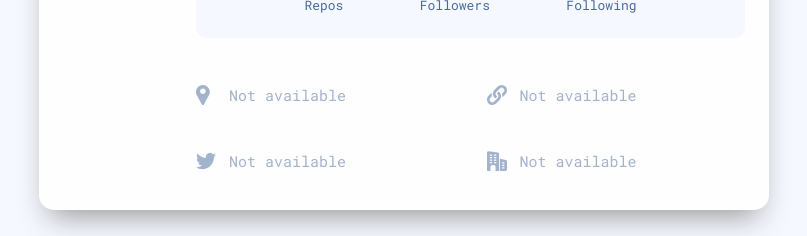
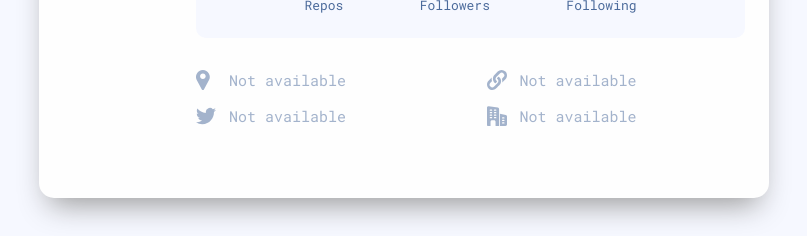
Before and after one commit to mark-tripney/github-user-search, a React (Create React App) app: page / in a window 1280 px wide. Shown: the part 368-604 px from the top of the page, without its empty margins (236-1043 px from the left). Built offline with nearby package versions, Linux system fonts and the light colour scheme.

Commit message:
Fix colours of footer imgs and text

```diff
--- a/src/components/Footer.js
+++ b/src/components/Footer.js
@@ -1,16 +1,17 @@
 import styled from 'styled-components';
-import MapPin from '../images/icon-location.svg';
-import Website from '../images/icon-website.svg';
-import Twitter from '../images/icon-twitter.svg';
-import Company from '../images/icon-company.svg';
+import { ReactComponent as MapPin } from '../images/icon-location.svg';
+import { ReactComponent as Website } from '../images/icon-website.svg';
+import { ReactComponent as Twitter } from '../images/icon-twitter.svg';
+import { ReactComponent as Company } from '../images/icon-company.svg';
 
 const FooterContainer = styled.footer`
   display: grid;
   grid-area: footer;
   grid-template-columns: 1fr;
   align-items: center;
-  /* gap: 1em 1em; */
-  @media (min-width: 600px) {
+  gap: 1em 1em;
+  margin-bottom: 3rem;
+  @media (min-width: 768px) {
     grid-template-columns: repeat(2, 1fr);
   }
   @media (min-width: 900px) {
@@ -18,22 +19,24 @@ const FooterContainer = styled.footer`
   }
 `;
 
-const FooterInfoContainer = styled.div.attrs(() => ({
-  className: 'grid-item',
-}))`
+const FooterInfoContainer = styled.div`
   display: flex;
   align-items: center;
   column-gap: 0.8125em;
-`;
-
-const FooterImg = styled.img`
-  opacity: ${(props) => (!props.opaque ? '0.5' : '1')};
+  row-gap: 1em;
+  svg path {
+    fill: ${({ theme }) => theme.footerImgColor};
+  }
+  svg {
+    opacity: ${(props) => (!props.opaque ? '0.5' : '1')};
+  }
 `;
 
 const FooterInfoText = styled.p`
   opacity: ${(props) => (!props.opaque ? '0.5' : '1')};
   font-size: 0.8125em;
-  @media (min-width: 600px) {
+  margin: 0;
+  @media (min-width: 768px) {
     font-size: 0.9375em;
   }
 `;
@@ -41,44 +44,32 @@ const FooterInfoText = styled.p`
 export const Footer = (props) => {
   return (
     <FooterContainer>
-      <FooterInfoContainer>
-        <FooterImg
-          src={MapPin}
-          alt="Map-pin icon"
-          opaque={props.userInfo.location}
-        />
-        <FooterInfoText opaque={props.info}>
+      <FooterInfoContainer opaque={props.userInfo.location}>
+        <MapPin alt="Map-pin icon" opaque={props.userInfo.location} />
+        <FooterInfoText opaque={props.userInfo.location}>
           {props.userInfo.location ? props.userInfo.location : 'Not available'}
         </FooterInfoText>
       </FooterInfoContainer>
 
-      <FooterInfoContainer>
-        <FooterImg src={Website} alt="Link icon" opaque={props.userInfo.blog} />
-        <FooterInfoText opaque={props.info}>
+      <FooterInfoContainer opaque={props.userInfo.blog}>
+        <Website alt="Link icon" />
+        <FooterInfoText opaque={props.userInfo.blog}>
           {props.userInfo.blog ? props.userInfo.blog : 'Not available'}
         </FooterInfoText>
       </FooterInfoContainer>
 
-      <FooterInfoContainer>
-        <FooterImg
-          src={Twitter}
-          alt="Twitter icon"
-          opaque={props.userInfo.twitter_username}
-        />
-        <FooterInfoText opaque={props.info}>
+      <FooterInfoContainer opaque={props.userInfo.twitter_username}>
+        <Twitter alt="Twitter icon" />
+        <FooterInfoText opaque={props.userInfo.twitter_username}>
           {props.userInfo.twitter_username
             ? props.userInfo.twitter_username
             : 'Not available'}
         </FooterInfoText>
       </FooterInfoContainer>
 
-      <FooterInfoContainer>
-        <FooterImg
-          src={Company}
-          alt="Company icon"
-          opaque={props.userInfo.company}
-        />
-        <FooterInfoText opaque={props.info}>
+      <FooterInfoContainer opaque={props.userInfo.company}>
+        <Company alt="Company icon" />
+        <FooterInfoText opaque={props.userInfo.company}>
           {props.userInfo.company ? props.userInfo.company : 'Not available'}
         </FooterInfoText>
       </FooterInfoContainer>
```
